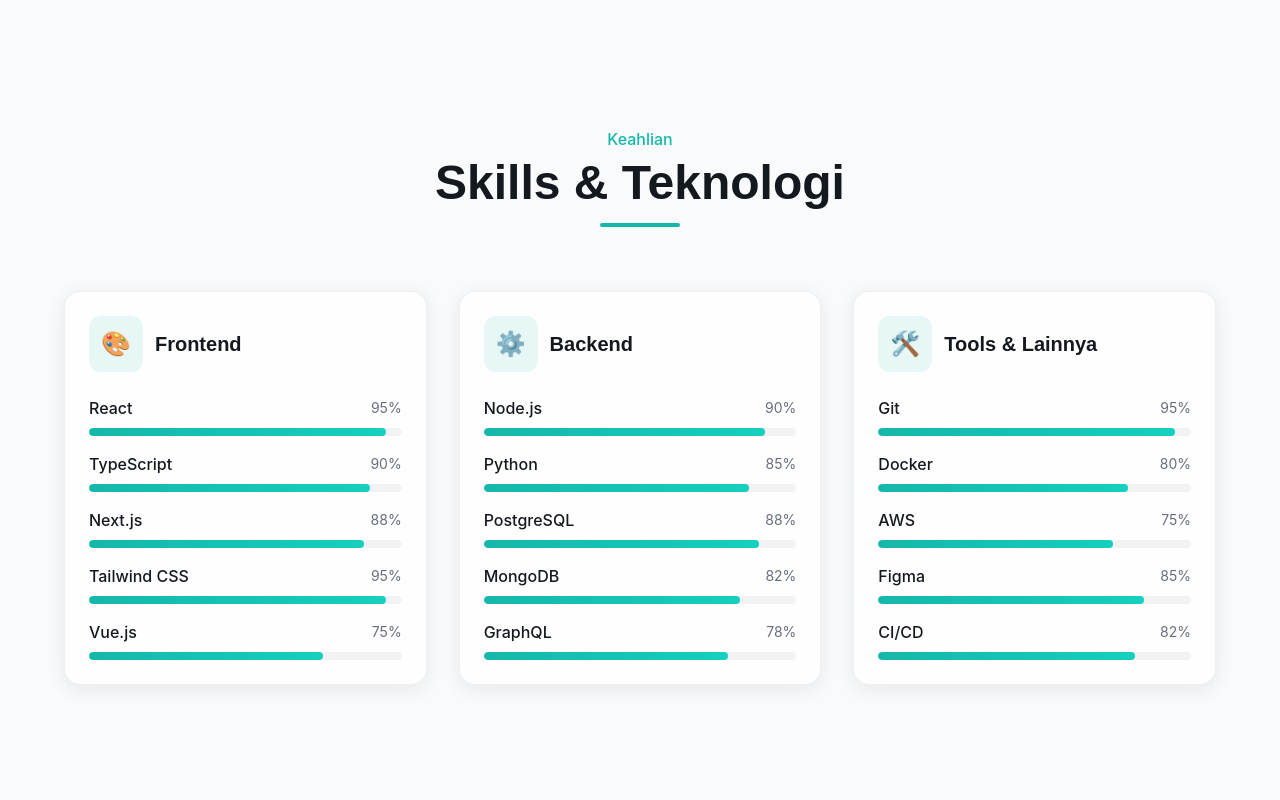
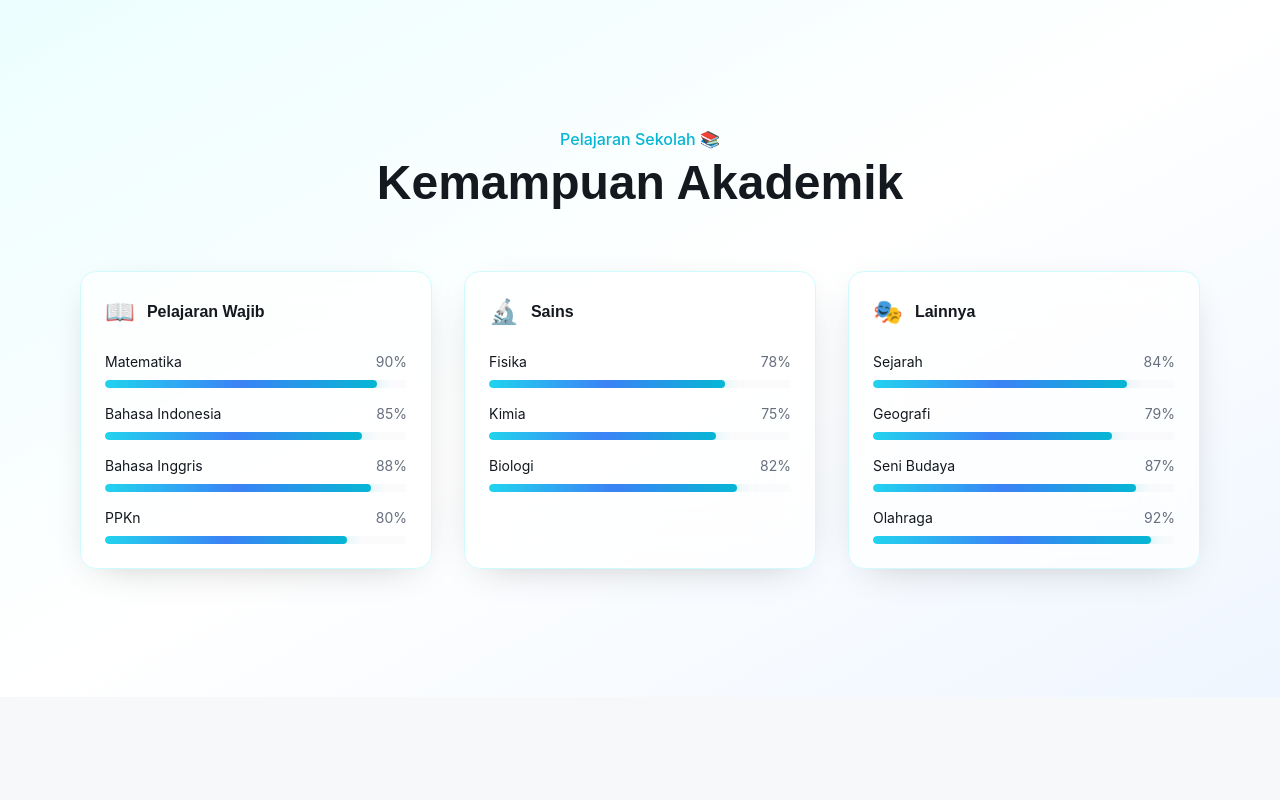
Before and after one commit to zakyjibran183/cicak-terbang, a React (Vite) app: page / in a window 1280 px wide. Shown: the part 1740-2540 px from the top of the page. Built offline with nearby package versions, Linux system fonts and the light colour scheme; the HTML template or start-up script is replaced by a standard one.

Commit message:
update fitur

```diff
--- a/src/components/SkillsSection.tsx
+++ b/src/components/SkillsSection.tsx
@@ -1,137 +1,189 @@
-import { motion } from 'framer-motion';
+import { motion, useMotionValue, useTransform } from "framer-motion";
 
-const skills = {
-  frontend: [
-    { name: 'React', level: 95 },
-    { name: 'TypeScript', level: 90 },
-    { name: 'Next.js', level: 88 },
-    { name: 'Tailwind CSS', level: 95 },
-    { name: 'Vue.js', level: 75 },
+const subjects = {
+  wajib: [
+    { name: "Matematika", level: 90 },
+    { name: "Bahasa Indonesia", level: 85 },
+    { name: "Bahasa Inggris", level: 88 },
+    { name: "PPKn", level: 80 },
   ],
-  backend: [
-    { name: 'Node.js', level: 90 },
-    { name: 'Python', level: 85 },
-    { name: 'PostgreSQL', level: 88 },
-    { name: 'MongoDB', level: 82 },
-    { name: 'GraphQL', level: 78 },
+  sains: [
+    { name: "Fisika", level: 78 },
+    { name: "Kimia", level: 75 },
+    { name: "Biologi", level: 82 },
   ],
-  tools: [
-    { name: 'Git', level: 95 },
-    { name: 'Docker', level: 80 },
-    { name: 'AWS', level: 75 },
-    { name: 'Figma', level: 85 },
-    { name: 'CI/CD', level: 82 },
+  lainnya: [
+    { name: "Sejarah", level: 84 },
+    { name: "Geografi", level: 79 },
+    { name: "Seni Budaya", level: 87 },
+    { name: "Olahraga", level: 92 },
   ],
 };
 
-function SkillBar({ name, level, delay }: { name: string; level: number; delay: number }) {
+function SubjectBar({ name, level, delay }: any) {
   return (
     <motion.div
-      initial={{ opacity: 0, x: -20 }}
-      whileInView={{ opacity: 1, x: 0 }}
-      viewport={{ once: true }}
-      transition={{ duration: 0.5, delay }}
+      initial={{ opacity: 0, y: 18 }}
+      whileInView={{ opacity: 1, y: 0 }}
+      transition={{ delay }}
       className="space-y-2"
     >
-      <div className="flex justify-between items-center">
-        <span className="font-medium">{name}</span>
-        <span className="text-sm text-muted-foreground">{level}%</span>
+      <div className="flex justify-between text-sm">
+        <span className="text-foreground">{name}</span>
+        <span className="text-muted-foreground">{level}%</span>
       </div>
-      <div className="h-2 bg-muted rounded-full overflow-hidden">
+
+      <div className="h-2 rounded-full bg-muted/30 overflow-hidden">
         <motion.div
           initial={{ width: 0 }}
           whileInView={{ width: `${level}%` }}
-          viewport={{ once: true }}
-          transition={{ duration: 1, delay: delay + 0.2, ease: 'easeOut' }}
-          className="h-full rounded-full bg-gradient-to-r from-primary to-accent"
+          transition={{ duration: 1.2, delay: delay + 0.2 }}
+          className="
+            h-full rounded-full
+            bg-gradient-to-r from-cyan-400 via-blue-500 to-cyan-500
+            shadow-[0_0_18px_rgba(34,211,238,0.6)]
+          "
         />
       </div>
     </motion.div>
   );
 }
 
+/* 💎 TILT CARD CYAN VERSION */
+function TiltCard({ children }: any) {
+  const x = useMotionValue(0);
+  const y = useMotionValue(0);
+
+  const rotateX = useTransform(y, [-100, 100], [10, -10]);
+  const rotateY = useTransform(x, [-100, 100], [-10, 10]);
+
+  return (
+    <motion.div
+      onMouseMove={(e) => {
+        const rect = e.currentTarget.getBoundingClientRect();
+        x.set(e.clientX - rect.left - rect.width / 2);
+        y.set(e.clientY - rect.top - rect.height / 2);
+      }}
+      onMouseLeave={() => {
+        x.set(0);
+        y.set(0);
+      }}
+      style={{ rotateX, rotateY }}
+      className="
+        p-6 rounded-2xl
+        backdrop-blur-xl
+
+        /* LIGHT */
+        bg-white/70 border border-cyan-100
+
+        /* DARK */
+        dark:bg-white/5 dark:border-cyan-500/10
+
+        shadow-[0_10px_40px_-20px_rgba(0,0,0,0.3)]
+        transition-transform duration-300
+      "
+    >
+      {children}
+    </motion.div>
+  );
+}
+
 export default function SkillsSection() {
   return (
-    <section id="skills" className="py-20 md:py-32">
-      <div className="container mx-auto px-4">
+    <section
+      id="skills"
+      className="
+        relative py-20 md:py-32 overflow-hidden
+
+        /* LIGHT THEME (cyan soft clean) */
+        bg-gradient-to-br from-cyan-50 via-white to-blue-50
+
+        /* DARK THEME (deep navy cyan glow) */
+        dark:from-[#020617]
+        dark:via-[#0b1224]
+        dark:to-[#020617]
+
+        transition-colors duration-500
+      "
+    >
+      {/* 🌊 CYAN AURORA */}
+      <div className="absolute inset-0 -z-10">
         <motion.div
-          initial={{ opacity: 0, y: 30 }}
-          whileInView={{ opacity: 1, y: 0 }}
-          viewport={{ once: true }}
-          transition={{ duration: 0.6 }}
-          className="text-center mb-16"
-        >
-          <span className="text-primary font-medium mb-2 block">Keahlian</span>
-          <h2 className="font-display text-3xl md:text-5xl font-bold mb-4">
-            Skills &amp; Teknologi
+          animate={{ x: [0, 120, 0], y: [0, -80, 0] }}
+          transition={{ repeat: Infinity, duration: 18 }}
+          className="
+            absolute w-[500px] h-[500px]
+            bg-cyan-400/20 blur-[140px]
+            rounded-full
+          "
+        />
+
+        <motion.div
+          animate={{ x: [0, -140, 0], y: [0, 100, 0] }}
+          transition={{ repeat: Infinity, duration: 20 }}
+          className="
+            absolute w-[500px] h-[500px]
+            bg-blue-500/20 blur-[140px]
+            rounded-full right-0 bottom-0
+          "
+        />
+      </div>
+
+      {/* HEADER */}
+      <div className="text-center mb-16">
+        <span className="text-cyan-500 font-medium block mb-2">
+          Pelajaran Sekolah 📚
+        </span>
+        <h2 className="text-3xl md:text-5xl font-bold text-foreground">
+          Kemampuan Akademik
         </h2>
-          <div className="w-20 h-1 bg-primary mx-auto rounded-full" />
-        </motion.div>
+      </div>
 
-        <div className="grid md:grid-cols-3 gap-8 max-w-6xl mx-auto">
-          {/* Frontend */}
-          <motion.div
-            initial={{ opacity: 0, y: 30 }}
-            whileInView={{ opacity: 1, y: 0 }}
-            viewport={{ once: true }}
-            transition={{ duration: 0.6 }}
-            className="p-6 glass rounded-2xl shadow-card hover:shadow-card-hover transition-shadow"
-          >
+      {/* GRID */}
+      <div className="grid md:grid-cols-3 gap-8 max-w-6xl mx-auto px-4">
+
+        {/* WAJIB */}
+        <TiltCard>
           <div className="flex items-center gap-3 mb-6">
-              <div className="p-3 rounded-xl bg-primary/10">
-                <span className="text-2xl">🎨</span>
+            <span className="text-2xl">📖</span>
+            <h3 className="font-bold text-foreground">Pelajaran Wajib</h3>
           </div>
-              <h3 className="font-display text-xl font-bold">Frontend</h3>
-            </div>
+
           <div className="space-y-4">
-              {skills.frontend.map((skill, index) => (
-                <SkillBar key={skill.name} {...skill} delay={index * 0.1} />
+            {subjects.wajib.map((s, i) => (
+              <SubjectBar key={s.name} {...s} delay={i * 0.1} />
             ))}
           </div>
-          </motion.div>
+        </TiltCard>
 
-          {/* Backend */}
-          <motion.div
-            initial={{ opacity: 0, y: 30 }}
-            whileInView={{ opacity: 1, y: 0 }}
-            viewport={{ once: true }}
-            transition={{ duration: 0.6, delay: 0.1 }}
-            className="p-6 glass rounded-2xl shadow-card hover:shadow-card-hover transition-shadow"
-          >
+        {/* SAINS */}
+        <TiltCard>
           <div className="flex items-center gap-3 mb-6">
-              <div className="p-3 rounded-xl bg-primary/10">
-                <span className="text-2xl">⚙️</span>
+            <span className="text-2xl">🔬</span>
+            <h3 className="font-bold text-foreground">Sains</h3>
           </div>
-              <h3 className="font-display text-xl font-bold">Backend</h3>
-            </div>
+
           <div className="space-y-4">
-              {skills.backend.map((skill, index) => (
-                <SkillBar key={skill.name} {...skill} delay={index * 0.1} />
+            {subjects.sains.map((s, i) => (
+              <SubjectBar key={s.name} {...s} delay={i * 0.1} />
             ))}
           </div>
-          </motion.div>
+        </TiltCard>
 
-          {/* Tools */}
-          <motion.div
-            initial={{ opacity: 0, y: 30 }}
-            whileInView={{ opacity: 1, y: 0 }}
-            viewport={{ once: true }}
-            transition={{ duration: 0.6, delay: 0.2 }}
-            className="p-6 glass rounded-2xl shadow-card hover:shadow-card-hover transition-shadow"
-          >
+        {/* LAINNYA */}
+        <TiltCard>
           <div className="flex items-center gap-3 mb-6">
-              <div className="p-3 rounded-xl bg-primary/10">
-                <span className="text-2xl">🛠️</span>
+            <span className="text-2xl">🎭</span>
+            <h3 className="font-bold text-foreground">Lainnya</h3>
           </div>
-              <h3 className="font-display text-xl font-bold">Tools &amp; Lainnya</h3>
-            </div>
+
           <div className="space-y-4">
-              {skills.tools.map((skill, index) => (
-                <SkillBar key={skill.name} {...skill} delay={index * 0.1} />
+            {subjects.lainnya.map((s, i) => (
+              <SubjectBar key={s.name} {...s} delay={i * 0.1} />
             ))}
           </div>
-          </motion.div>
-        </div>
+        </TiltCard>
+
       </div>
     </section>
   );
```
Lines whose indentation alone changed are shown as unchanged.
